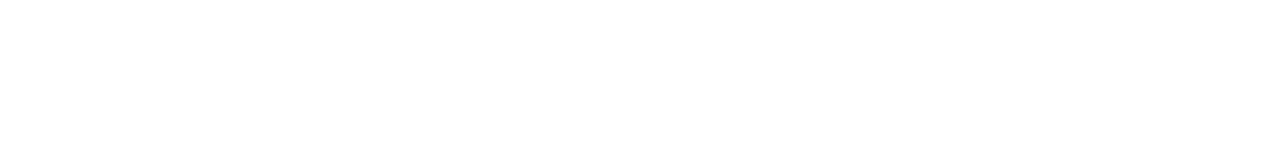
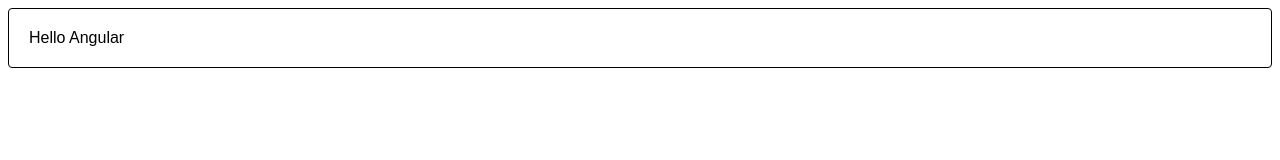
Before and after one commit to mekane/angular-new-app, a website: page index.html in a window 1280 px wide. Drawn offline with nearby package versions, Linux system fonts and the light colour scheme; files that its build step writes are made by us from their sources.

Commit message:
Working skeleton app and grunt development setup

```diff
--- a/index.html
+++ b/index.html
@@ -10,6 +10,7 @@
     </header>
 
     <main ng-show="ready">
+        {{ message }}
     </main>
 
     <aside ng-hide="ready">
@@ -35,7 +36,10 @@
                 });
             };
 
+            $scope.message = "Hello Angular";
+
             //this.load();
+            $scope.ready = true;
         })
         ;
     </script>
--- a/scss/main.scss
+++ b/scss/main.scss
@@ -7,3 +7,9 @@
     padding: 0;
     font-family: "Open-sans", arial, sans-serif;
 }
+
+main {
+    border: 1px solid black;
+    border-radius: 4px;
+    padding: 20px;
+}
```
Also changed, not shown: README.md, css/main.css (added), 1 other file.
